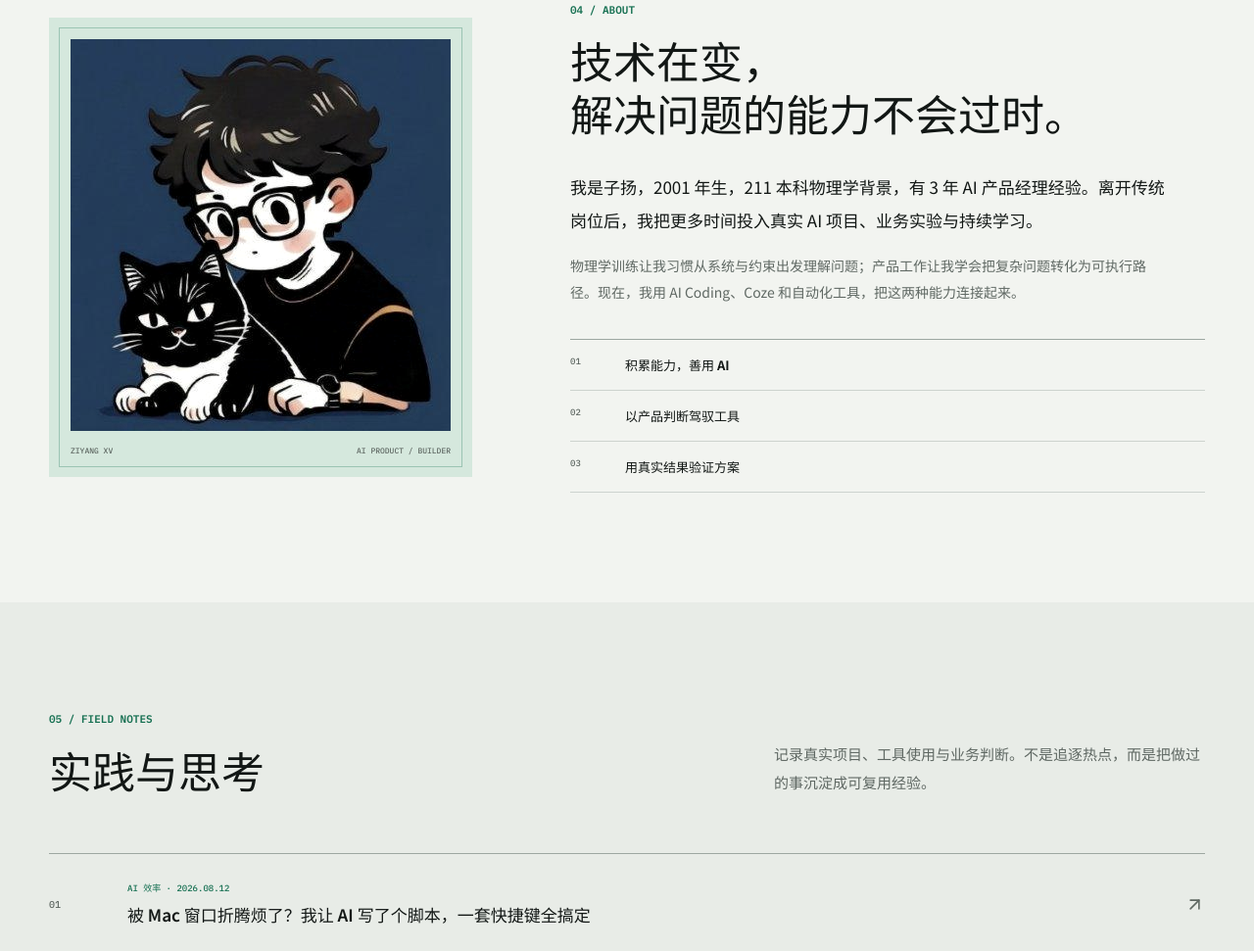
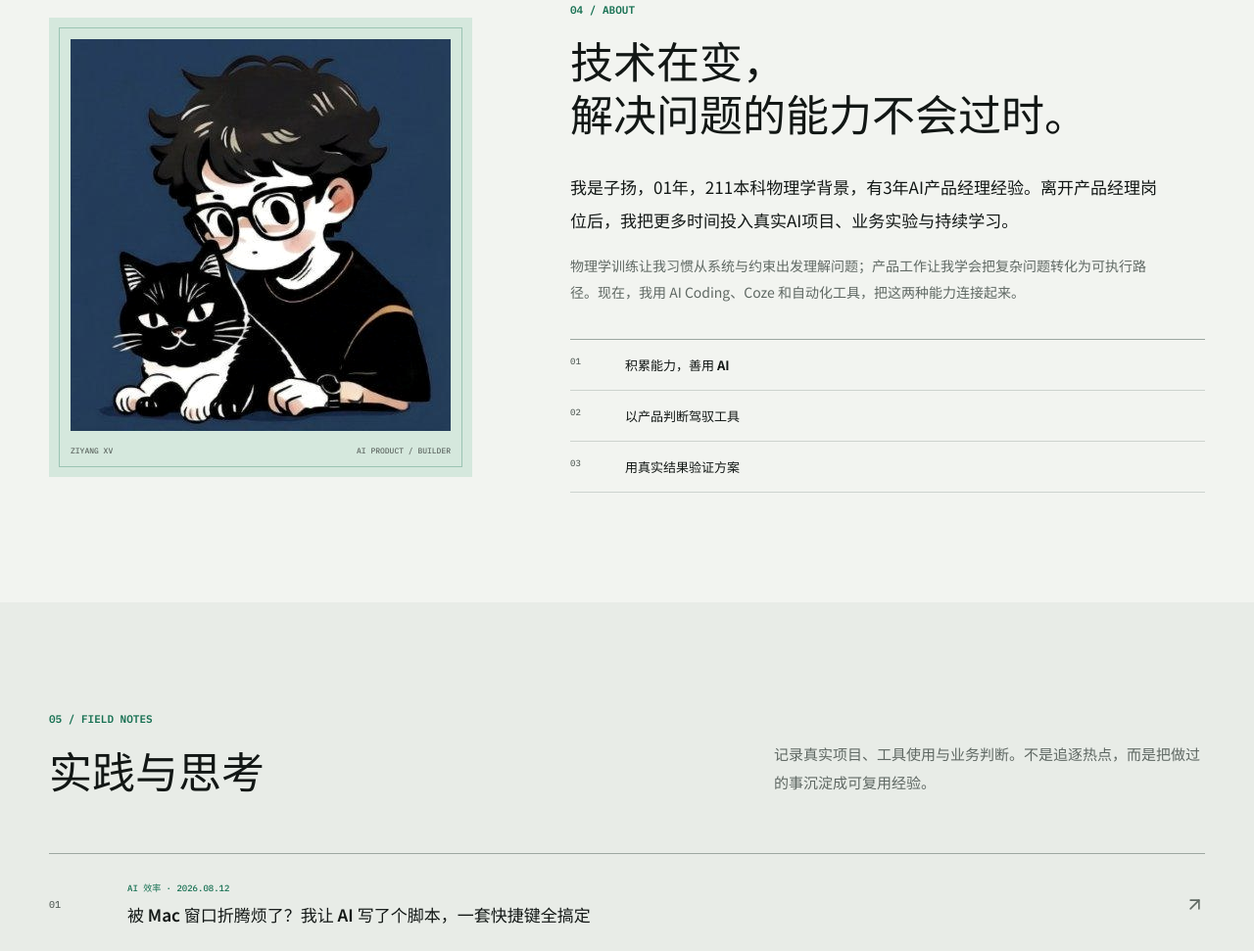
Before and after one commit to sennkuwu/mywebsite, a plain HTML site: page index.html in a window 1280 px wide. Shown: the part 4049-5020 px from the top of the page at 98% size. Drawn offline with Linux system fonts and the light colour scheme.

Commit message:
Update index.html

```diff
--- a/index.html
+++ b/index.html
@@ -216,7 +216,7 @@
           <div class="about-copy reveal">
             <p class="eyebrow">04 / About</p>
             <h2>技术在变，<br />解决问题的能力不会过时。</h2>
-            <p class="about-lede">我是子扬，2001 年生，211 本科物理学背景，有 3 年 AI 产品经理经验。离开传统岗位后，我把更多时间投入真实 AI 项目、业务实验与持续学习。</p>
+            <p class="about-lede">我是子扬，01年，211本科物理学背景，有3年AI产品经理经验。离开产品经理岗位后，我把更多时间投入真实AI项目、业务实验与持续学习。</p>
             <p>物理学训练让我习惯从系统与约束出发理解问题；产品工作让我学会把复杂问题转化为可执行路径。现在，我用 AI Coding、Coze 和自动化工具，把这两种能力连接起来。</p>
             <div class="principles">
               <div><span>01</span><strong>积累能力，善用 AI</strong></div>
```
